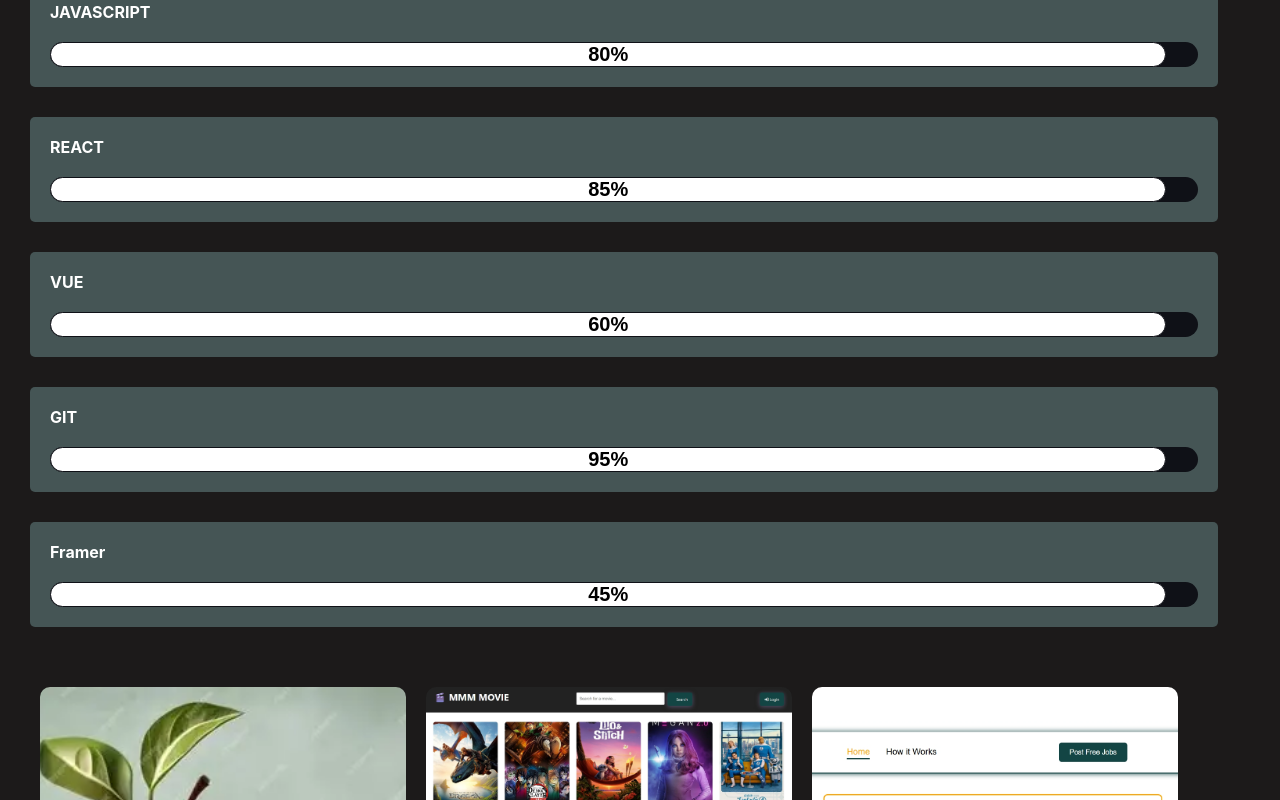
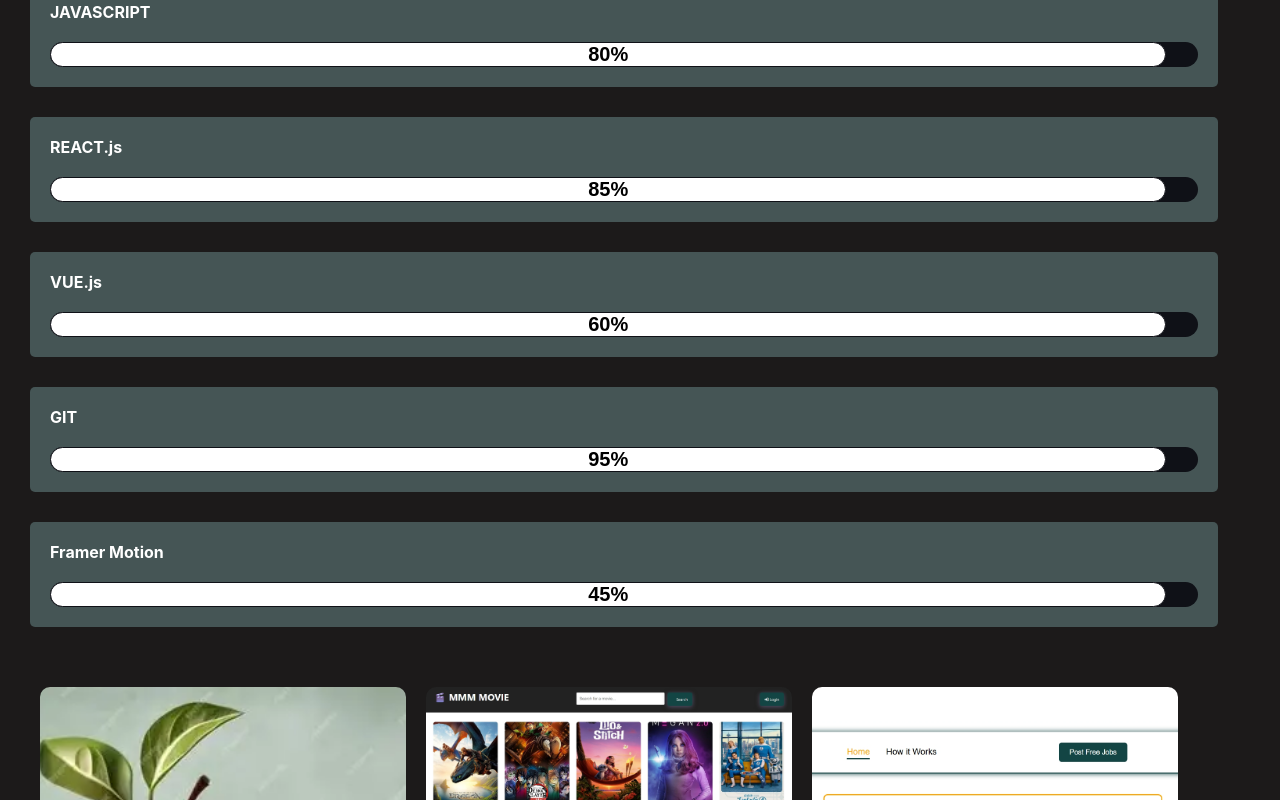
Before and after one commit to Bigoluwagentle/Abdulmalik-portfolio, a React (Create React App) app: page / in a window 1280 px wide. Shown: the part 1920-2720 px from the top of the page. Built offline with nearby package versions, Linux system fonts and the light colour scheme.

Commit message:
Initial commit

```diff
--- a/public/index.html
+++ b/public/index.html
@@ -13,7 +13,7 @@
     <title>Abdulmalik-portfolio</title>
   </head>
   <body>
-    <noscript>You need to enable JavaScript to run this app.</noscript>
+    <noscript>Let's work together.</noscript>
     <div id="root"></div>
   </body>
 </html>
--- a/src/Header/Header.jsx
+++ b/src/Header/Header.jsx
@@ -1,9 +1,9 @@
 import "./Header.css";
 import ji from "../img/ji.jpg";
 import light from "../img/light.jpg";
-import jennie from "../img/image-jennie.jpg";
+import jennie from "../img/image-thomas.jpg";
 import emily from "../img/image-emily.jpg";
-import thomas from "../img/image-thomas.jpg";
+import thomas from "../img/IMG-20250710-WA0058.jpg";
 import facebook from "../img/icon-facebook.svg";
 import twitter from "../img/icon-twitter.svg";
 import { useEffect } from "react";
@@ -148,14 +148,14 @@ function Header(){
                     </nav>
 
                     <nav id="card" className="card">
-                        <h4>REACT</h4>
+                        <h4>REACT.js</h4>
                         <div>
                           <input type="text" value="85%" style={{width: "85%"}} readOnly />
                         </div>
                     </nav>
 
                     <nav id="card" className="card">
-                        <h4>VUE</h4>
+                        <h4>VUE.js</h4>
                         <div>
                           <input type="text" value="60%" style={{width: "60%"}} readOnly />
                         </div>
@@ -169,7 +169,7 @@ function Header(){
                     </nav>
 
                     <nav id="card" className="card">
-                        <h4>Framer</h4>
+                        <h4>Framer Motion</h4>
                         <div>
                           <input type="text" value="45%" style={{width: "45%"}} readOnly />
                         </div>
```
Also changed, not shown: public/manifest.json (deleted), src/img/IMG-20250710-WA0058.jpg (added), src/img/test4.jpg (added).
